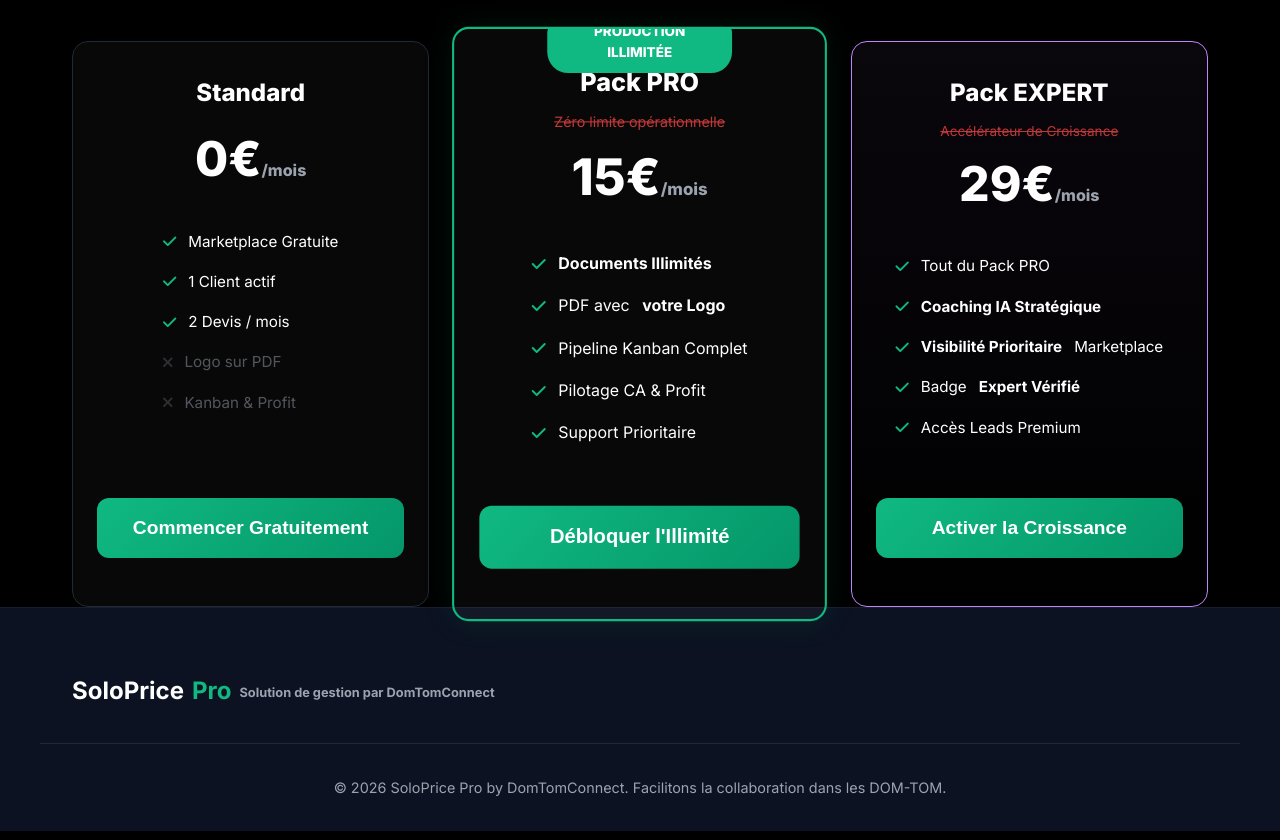
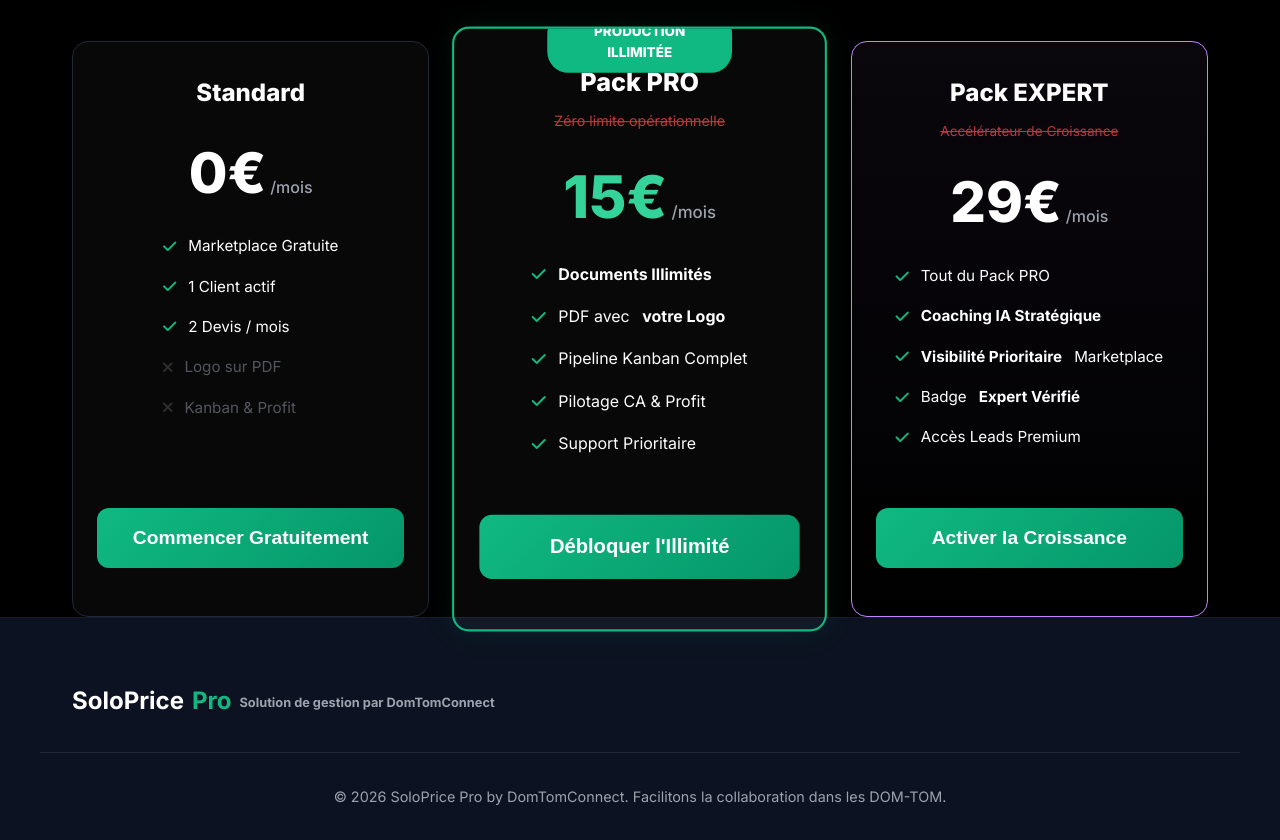
Before and after one commit to TokitoMAX/solopricepro, a website: page index.html in a window 1280 px wide. Shown: the part 880-1720 px from the top of the page. Drawn offline with Linux system fonts and the light colour scheme; a script that the page names is missing.

Commit message:
Refactor pricing display styles and update Kanban container ID.

```diff
--- a/kanban.js
+++ b/kanban.js
@@ -3,7 +3,7 @@
 
 const Kanban = {
     render() {
-        const container = document.getElementById('kanban-page');
+        const container = document.getElementById('kanban-content');
         if (!container) return;
 
         if (App.isFeatureProGated('kanban')) {
--- a/styles.css
+++ b/styles.css
@@ -1137,20 +1137,33 @@ section {
     }
 }
 
-.price-amount {
-    font-size: 4rem;
-    font-weight: 800;
-    background: linear-gradient(135deg, var(--primary-light), var(--secondary));
-    -webkit-background-clip: text;
-    -webkit-text-fill-color: transparent;
-    background-clip: text;
-}
-
-.price-period {
-    display: block;
-    color: var(--text-muted);
-    margin-top: 0.5rem;
-}
+.tier-price {
+    font-size: 2.5rem;
+    font-weight: 900;
+    color: var(--white);
+    margin: 1rem 0;
+    display: flex;
+    align-items: baseline;
+    justify-content: center;
+    gap: 4px;
+}
+
+.tier-price .period {
+    font-size: 1rem;
+    color: var(--text-muted);
+    font-weight: 500;
+}
+
+@media (min-width: 1024px) {
+    .tier-price {
+        font-size: 3.5rem;
+    }
+
+    .pricing-card.popular .tier-price {
+        color: var(--primary-light);
+    }
+}
+
 
 .pricing-features {
     text-align: left;
```
